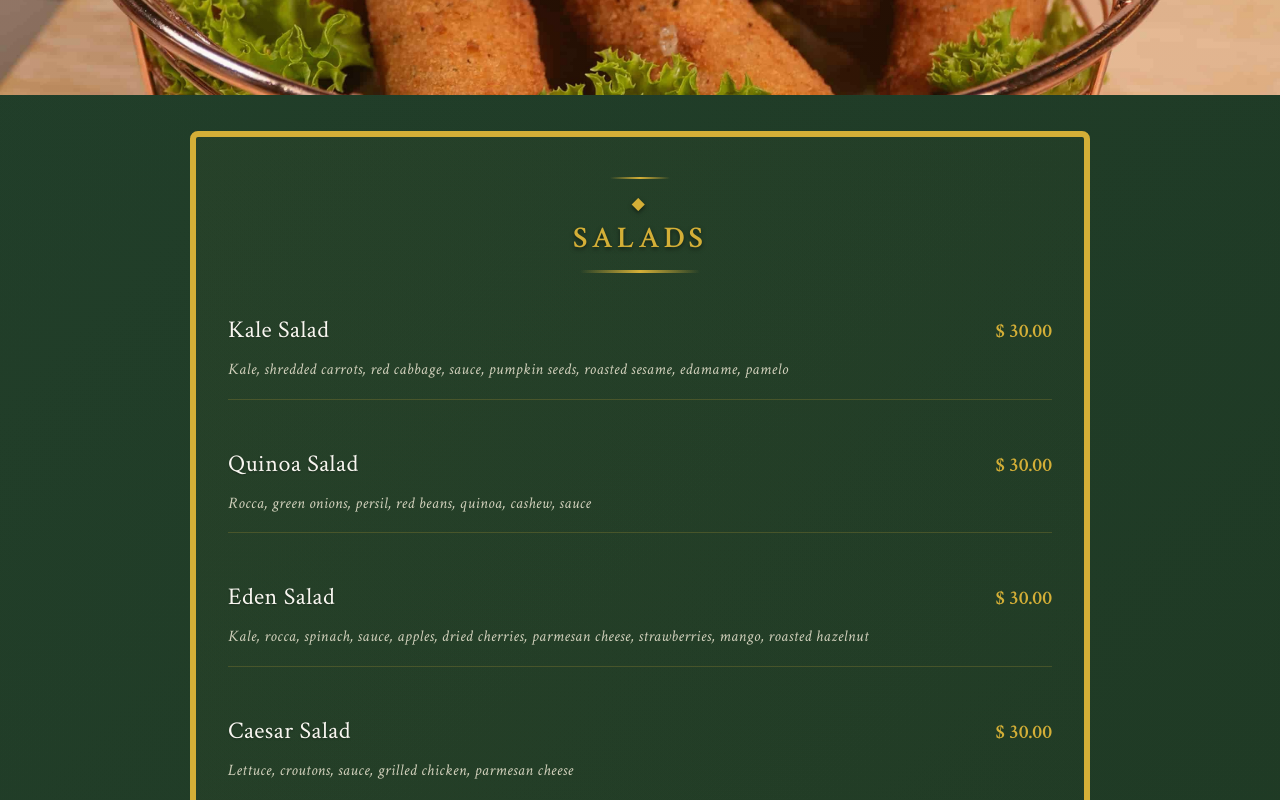
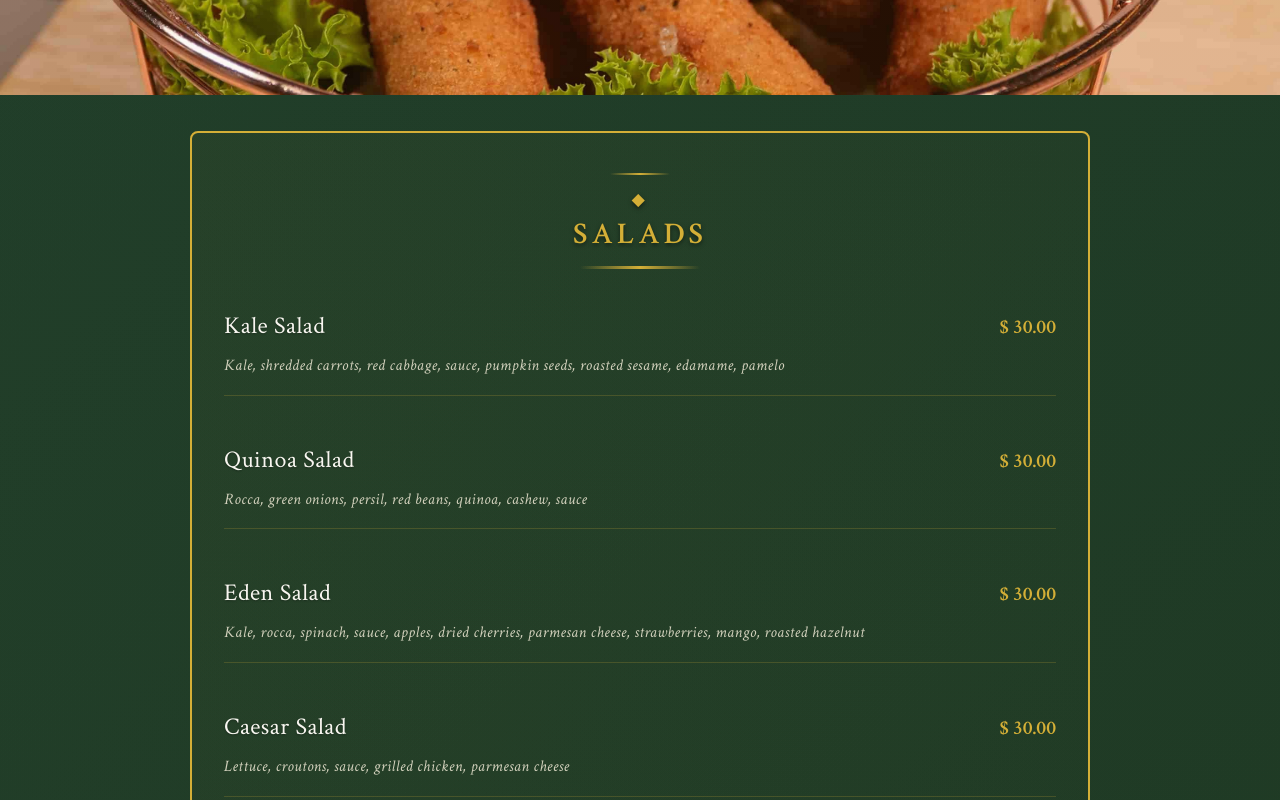
Before and after one commit to Nouhad122/eden-de-terbol, a React (Vite) app in the folder eden-de-terbol-menu/: page / in a window 1280 px wide. Shown: the part 860-1660 px from the top of the page. Built offline with nearby package versions, Linux system fonts and the light colour scheme.

Commit message:
fixed images

```diff
--- a/eden-de-terbol-menu/src/Pages/Menu/Menu.module.css
+++ b/eden-de-terbol-menu/src/Pages/Menu/Menu.module.css
@@ -64,7 +64,7 @@
   position: relative;
   background: linear-gradient(135deg, rgba(212, 175, 55, 0.03) 0%, transparent 100%);
   border-radius: 8px;
-  border: solid 6px var(--gold-color);
+  border: solid 2px var(--gold-color);
 }
 
 .menuSection::before {
```
Also changed, not shown: eden-de-terbol-menu/src/Pages/Menu/Menu.jsx (+7 -7 lines).
